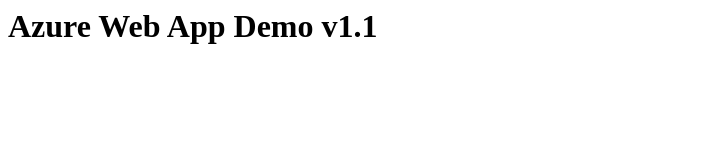
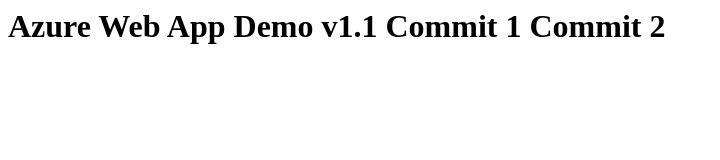
Before and after one commit to dev-shah-kodefyi/webappdemo, a plain HTML site: page index.html in a window 1280 px wide. Shown: the whole page, without its empty margins (0-720 px from the left). Drawn offline with Linux system fonts and the light colour scheme.

Commit message:
Commit 1
Commit 2

```diff
--- a/index.html
+++ b/index.html
@@ -1,6 +1,9 @@
 <html>
 <body>
 
-<h1>Azure Web App Demo v1.1</h1>
+<h1>Azure Web App Demo v1.1
+Commit 1
+Commit 2
+</h1>
 </body>
 </html>
```
